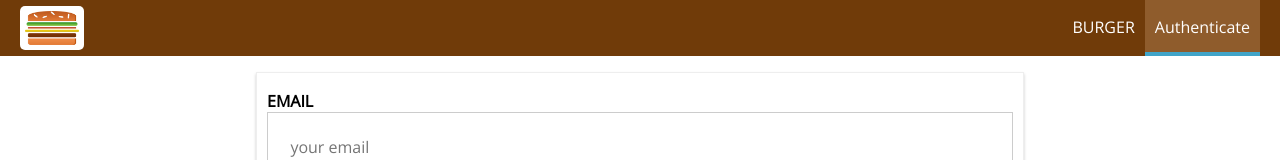
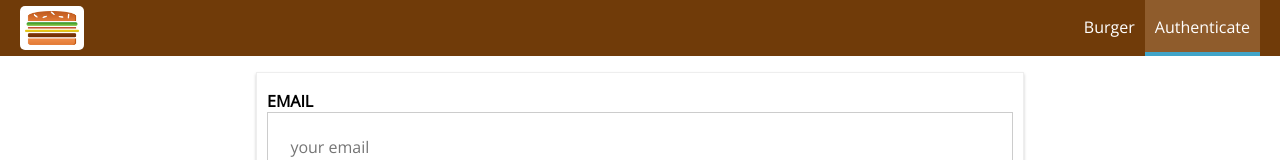
Before and after one commit to ShahrozAhmd/burger_builder, a React (Create React App) app: page /auth in a window 1280 px wide. Shown: the top 160 px of the page. Built offline with nearby package versions, Linux system fonts and the light colour scheme.

Commit message:
added functionality of order button validation for authentication

```diff
--- a/src/components/Burger/Build Controls/build_controls.js
+++ b/src/components/Burger/Build Controls/build_controls.js
@@ -35,7 +35,7 @@ export default function BuildControls(props) {
         disabled={!props.purchasable}
         onClick={props.ordered}
       >
-        ORDER NOW
+        {props.isAuth ? "Order Now" : "Register To Order"}
       </button>
     </div>
   );
--- a/src/components/Navigation/Navigation Items/navigation_items.js
+++ b/src/components/Navigation/Navigation Items/navigation_items.js
@@ -5,9 +5,9 @@ import NavigationItem from "./Navigation Item/navigation_item";
 export default function NavigationItems(props) {
   return (
     <ul className={classes.NavigationItems}>
-      <NavigationItem link="/burger_builder">BURGER</NavigationItem>
+      <NavigationItem link="/burger_builder">Burger</NavigationItem>
       {props.isAuth ? (
-        <NavigationItem link="/orders">ORDERS</NavigationItem>
+        <NavigationItem link="/orders">Orders</NavigationItem>
       ) : null}
       {props.isAuth !== null ? (
         <NavigationItem link="/logout">Logout</NavigationItem>
--- a/src/containers/Auth/auth.js
+++ b/src/containers/Auth/auth.js
@@ -170,7 +170,6 @@ class Auth extends Component {
         {errorMessage}
         <form onSubmit={this.onSubmitHandler}>
           {this.props.loading ? <Spinner /> : InputField}
-
           <Button btntype="Success">Submit</Button>
         </form>
         <Button clicked={this.signingSwitch} btntype="Danger">
--- a/src/containers/BurgerBuilder/burger_builder.js
+++ b/src/containers/BurgerBuilder/burger_builder.js
@@ -74,7 +74,9 @@ class BurgerBuilder extends Component {
       burger = (
         <Aux>
           <Burger ingredients={this.props.ingFromStore} />
+
           <BuildControls
+            isAuth={this.props.isAuth}
             addIngredient={this.props.onAddIngredient}
             removeIngredient={this.props.onRemoveIngredient}
             disable={disableInfo}
@@ -113,6 +115,7 @@ const mapStateToProps = (state) => {
     ingFromStore: state.burgerBuilder.ingredients,
     totalPriceFromStore: state.burgerBuilder.totalPrice,
     errorFormStore: state.burgerBuilder.error,
+    isAuth: state.authentication.idToken !== null,
   };
 };
 
```
